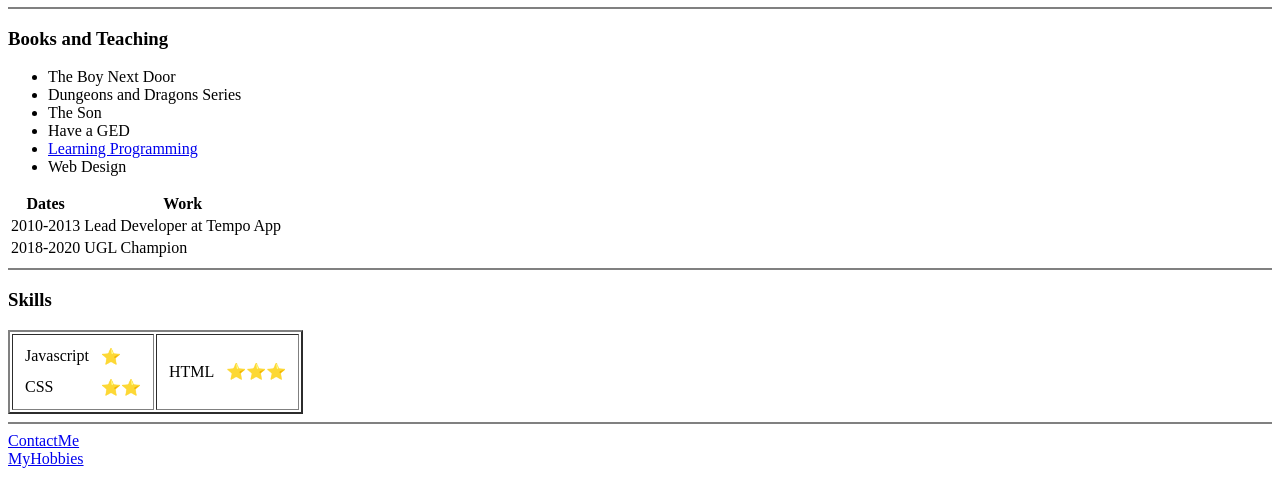
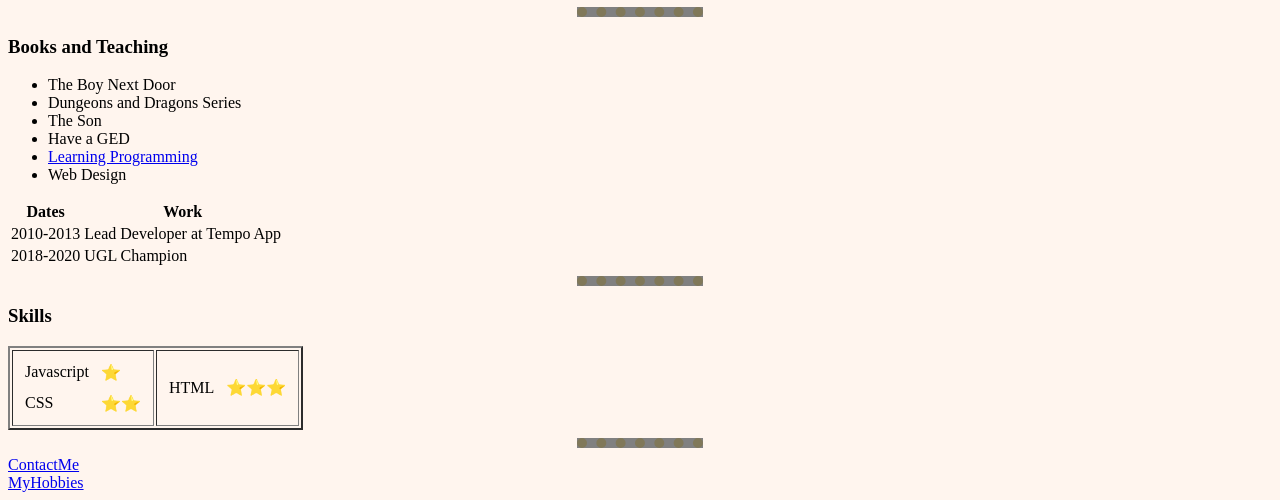
Before and after one commit to LevoUp/repository, a plain HTML site: page index.html in a window 1280 px wide. Shown: the part 427-927 px from the top of the page. Before the commit the page ends 903 px from the top, so only its background shows below. Drawn offline with Linux system fonts and the light colour scheme.

Commit message:
Add files via upload

```diff
--- a/index.html
+++ b/index.html
@@ -1,13 +1,36 @@
 <!--html:5 = TAB to pull the HTML DOCTYPE-->
+<!-- link to website https://levoup.github.io/repository/-->
 
 <!DOCTYPE html>
 <html lang="en">
     <head>
         <meta charset="UTF-8">
         <meta name="viewport" content="width=device-width, initial-scale=1.0">
+        <meta http-equiv="X-UA-Compatible" content="IE=edge">
         <title>Edgar's Personal Site</title>
-        <meta http-equiv="X-UA-Compatible" content="IE=edge">
+
+        <style>
+
+            body {
+                background-color: seashell;
+            }
+
+            hr {
+              border-style: none;
+              border-top-style: dotted;
+              border-color: rgb(128, 120, 89);
+              border-width: 10px;
+              width: 10%;
+
+
+            img {
+                height: 300px;
+            }
+
+        </style>
+
     </head>
+
     <body>
         <table cellspacing="20">
             <tr>
```
